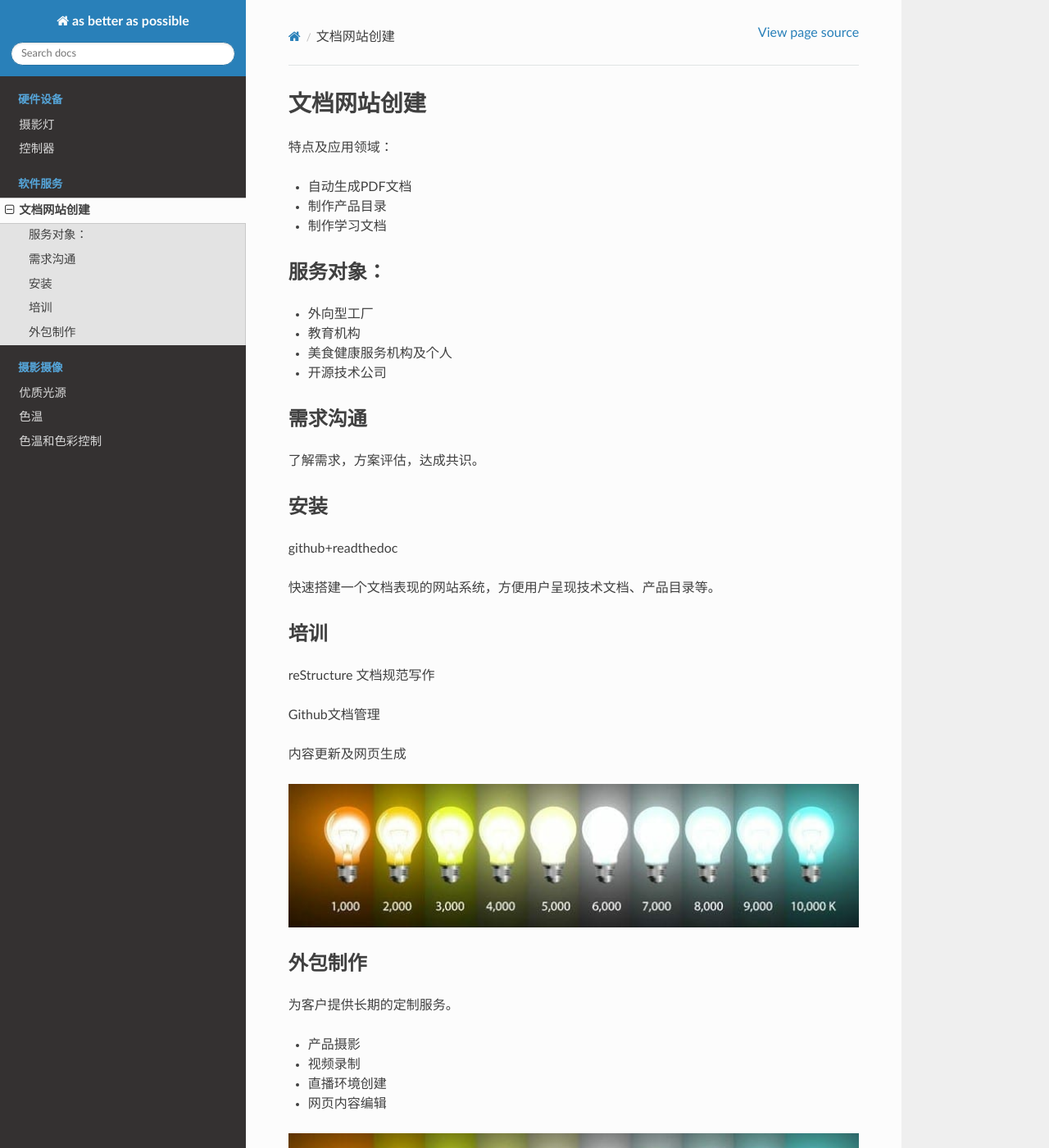
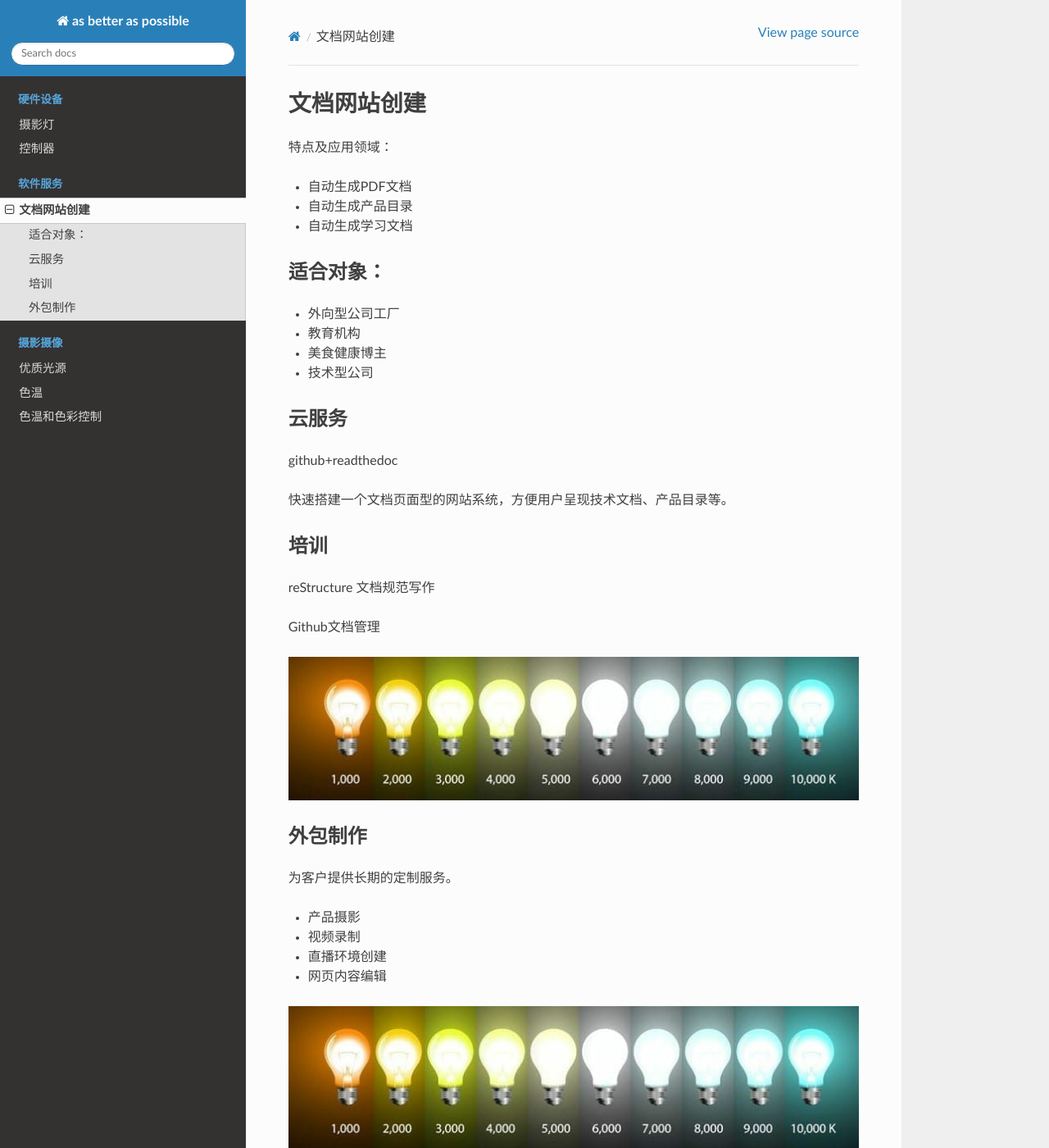
Before and after one commit to paultang/abapweb, a Sphinx documentation site: the page built from source/wiki.rst, in a window 1280 px wide and 1400 px high. Shown: the whole window at 82% size. Built offline with Sphinx 7.4.7 and the Read the Docs theme 2.0.0, drawn with Linux system fonts in a browser that asks for light colours.

Commit message:
Update wiki.rst

```diff
--- a/source/wiki.rst
+++ b/source/wiki.rst
@@ -4,27 +4,23 @@
 特点及应用领域：
 
 * 自动生成PDF文档
-* 制作产品目录
-* 制作学习文档
+* 自动生成产品目录
+* 自动生成学习文档
 
 
-服务对象：
+适合对象：
 ---------------
-* 外向型工厂
+* 外向型公司工厂
 * 教育机构
-* 美食健康服务机构及个人
-* 开源技术公司
+* 美食健康博主
+* 技术型公司
 
 
-需求沟通
----------------
-了解需求，方案评估，达成共识。
-
-安装
+云服务
 ---------------
 github+readthedoc
 
-快速搭建一个文档表现的网站系统，方便用户呈现技术文档、产品目录等。
+快速搭建一个文档页面型的网站系统，方便用户呈现技术文档、产品目录等。
 
 
 培训
@@ -32,9 +28,6 @@ github+readthedoc
 reStructure 文档规范写作
 
 Github文档管理
-
-内容更新及网页生成
-
 
 .. image:: photo/ColorTemperature.jpg
 
```
